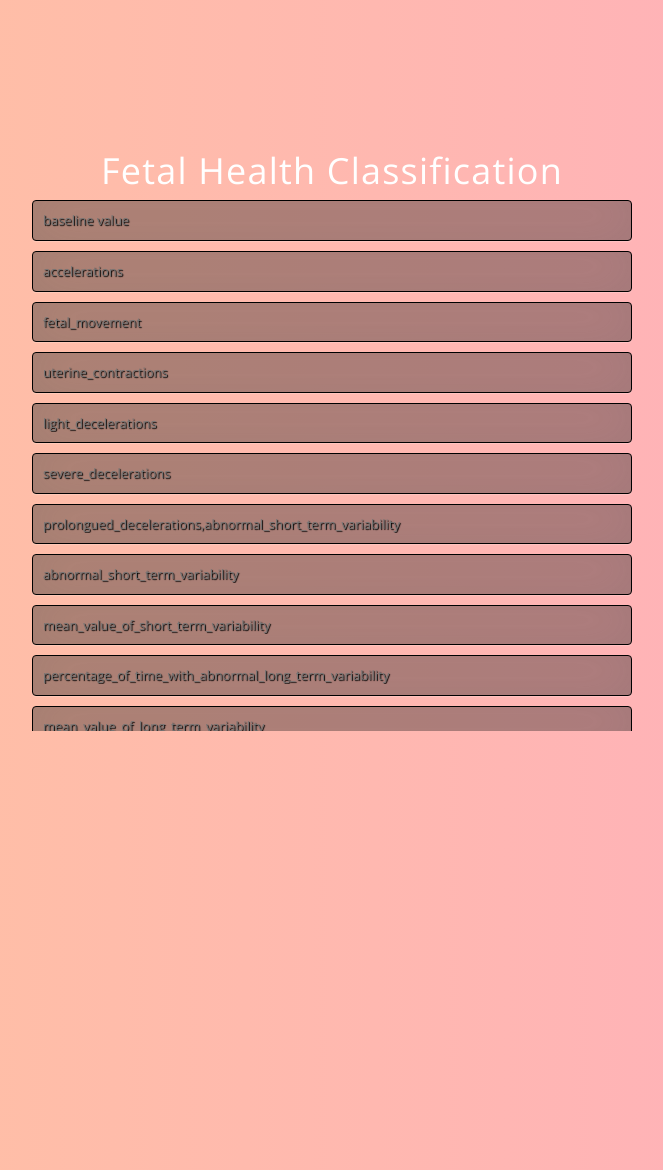
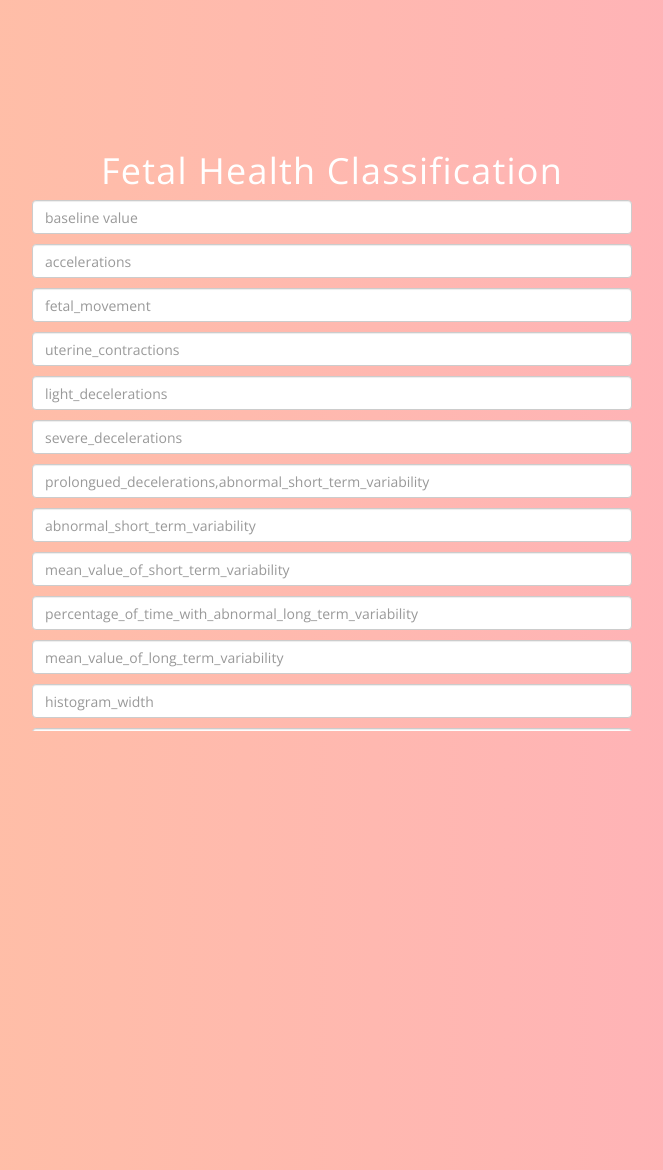
Before and after one commit to rahultah/FetalHealth, a Flask app: page / in a window 1280 px wide. Shown: the part 312-1482 px from the top of the page, without its empty margins (330-993 px from the left). Run offline with Flask 2, Linux system fonts and the light colour scheme; parts of the project's set-up code (start-up, migrations or seed data) failed here and were passed over; some libraries are stand-ins or nearby versions.

Commit message:
UI changes

```diff
--- a/static/css/style.css
+++ b/static/css/style.css
@@ -43,20 +43,6 @@ input {
 	color: black;
 	width: 100%;
 	margin-bottom: 10px;
-	background: rgba(0,0,0,0.3);
-	border: none;
-	outline: none;
-	padding: 10px;
-	font-size: 13px;
-	color: #fff;
-	text-shadow: 1px 1px 1px rgb(0, 0, 0);
-	border: 1px solid rgba(0,0,0);
-	border-radius: 4px;
-	box-shadow: inset 0 -5px 45px rgba(100,100,100,0.2), 0 1px 1px rgba(255,255,255,0.2);
-	-webkit-transition: box-shadow .5s ease;
-	-moz-transition: box-shadow .5s ease;
-	-o-transition: box-shadow .5s ease;
-	-ms-transition: box-shadow .5s ease;
-	transition: box-shadow .5s ease;
+
 }
 input:focus { box-shadow: inset 0 -5px 45px rgba(100,100,100,0.4), 0 1px 1px rgba(255,255,255,0.2); }
--- a/templates/index.html
+++ b/templates/index.html
@@ -35,27 +35,27 @@
 
      <!-- Main Input For Receiving Query to our ML -->
     <form action="{{ url_for('predict')}}"method="post">
-    	<input type="text" name="baseline value" placeholder="baseline value" required="required" />
-        <input type="text" name="accelerations" placeholder="accelerations" required="required" />
-		<input type="text" name="fetal_movement" placeholder="fetal_movement" required="required" />
-		<input type="text" name="uterine_contractions" placeholder="uterine_contractions" required="required" />
-		<input type="text" name="light_decelerations" placeholder="light_decelerations" required="required" />
-		<input type="text" name="severe_decelerations" placeholder="severe_decelerations" required="required" />
-		<input type="text" name="prolongued_decelerations,abnormal_short_term_variability" placeholder="prolongued_decelerations,abnormal_short_term_variability" required="required" />
-		<input type="text" name="abnormal_short_term_variability" placeholder="abnormal_short_term_variability" required="required" />
-		<input type="text" name="mean_value_of_short_term_variability" placeholder="mean_value_of_short_term_variability" required="required" />
-		<input type="text" name="percentage_of_time_with_abnormal_long_term_variability" placeholder="percentage_of_time_with_abnormal_long_term_variability" required="required" />
-		<input type="text" name="mean_value_of_long_term_variability" placeholder="mean_value_of_long_term_variability" required="required" />
-		<input type="text" name="histogram_width" placeholder="histogram_width" required="required" />
-		<input type="text" name="histogram_min" placeholder="histogram_min" required="required" />
-		<input type="text" name="histogram_max" placeholder="histogram_max" required="required" />
-		<input type="text" name="histogram_number_of_peaks" placeholder="histogram_number_of_peaks" required="required" />
-		<input type="text" name="histogram_number_of_zeroes" placeholder="histogram_number_of_zeroes" required="required" />
-		<input type="text" name="histogram_mode" placeholder="histogram_mode" required="required" />
-		<input type="text" name="histogram_mean" placeholder="histogram_mean" required="required" />
-		<input type="text" name="histogram_median" placeholder="histogram_median" required="required" />
-		<input type="text" name="histogram_variance" placeholder="histogram_variance" required="required" />
-		<input type="text" name="histogram_tendency" placeholder="histogram_tendency" required="required" />
+    	<input class="form-control"class="form-control" type="text" name="baseline value" placeholder="baseline value" required="required" />
+        <input class="form-control"type="text" name="accelerations" placeholder="accelerations" required="required" />
+		<input class="form-control"type="text" name="fetal_movement" placeholder="fetal_movement" required="required" />
+		<input class="form-control"type="text" name="uterine_contractions" placeholder="uterine_contractions" required="required" />
+		<input class="form-control"type="text" name="light_decelerations" placeholder="light_decelerations" required="required" />
+		<input class="form-control"type="text" name="severe_decelerations" placeholder="severe_decelerations" required="required" />
+		<input class="form-control"type="text" name="prolongued_decelerations,abnormal_short_term_variability" placeholder="prolongued_decelerations,abnormal_short_term_variability" required="required" />
+		<input class="form-control"type="text" name="abnormal_short_term_variability" placeholder="abnormal_short_term_variability" required="required" />
+		<input class="form-control"type="text" name="mean_value_of_short_term_variability" placeholder="mean_value_of_short_term_variability" required="required" />
+		<input class="form-control"type="text" name="percentage_of_time_with_abnormal_long_term_variability" placeholder="percentage_of_time_with_abnormal_long_term_variability" required="required" />
+		<input class="form-control"type="text" name="mean_value_of_long_term_variability" placeholder="mean_value_of_long_term_variability" required="required" />
+		<input class="form-control"type="text" name="histogram_width" placeholder="histogram_width" required="required" />
+		<input class="form-control"type="text" name="histogram_min" placeholder="histogram_min" required="required" />
+		<input class="form-control"type="text" name="histogram_max" placeholder="histogram_max" required="required" />
+		<input class="form-control"type="text" name="histogram_number_of_peaks" placeholder="histogram_number_of_peaks" required="required" />
+		<input class="form-control"type="text" name="histogram_number_of_zeroes" placeholder="histogram_number_of_zeroes" required="required" />
+		<input class="form-control"type="text" name="histogram_mode" placeholder="histogram_mode" required="required" />
+		<input class="form-control"type="text" name="histogram_mean" placeholder="histogram_mean" required="required" />
+		<input class="form-control"type="text" name="histogram_median" placeholder="histogram_median" required="required" />
+		<input class="form-control"type="text" name="histogram_variance" placeholder="histogram_variance" required="required" />
+		<input class="form-control"type="text" name="histogram_tendency" placeholder="histogram_tendency" required="required" />
 
         <button type="submit"  class="btn btn-primary btn-block btn-large">Submit</button>
     </form>
```
